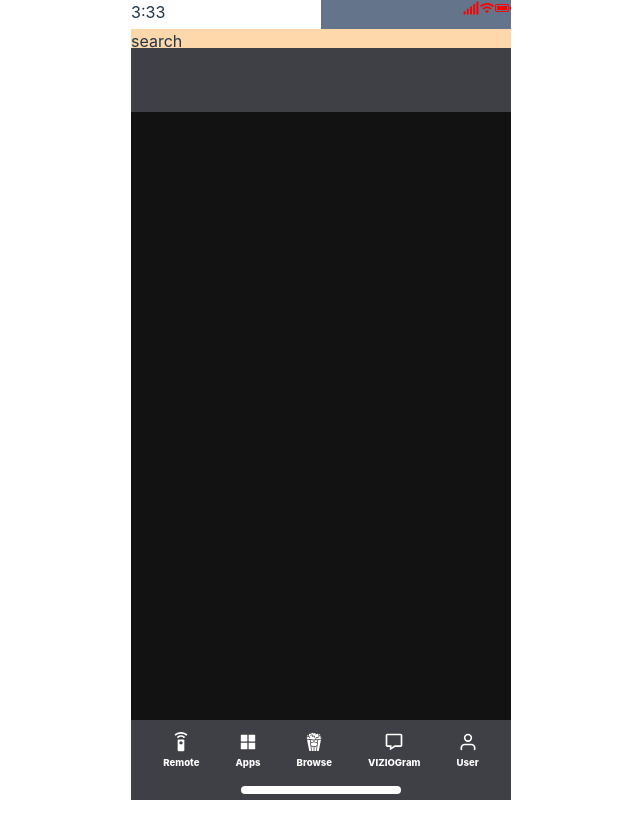
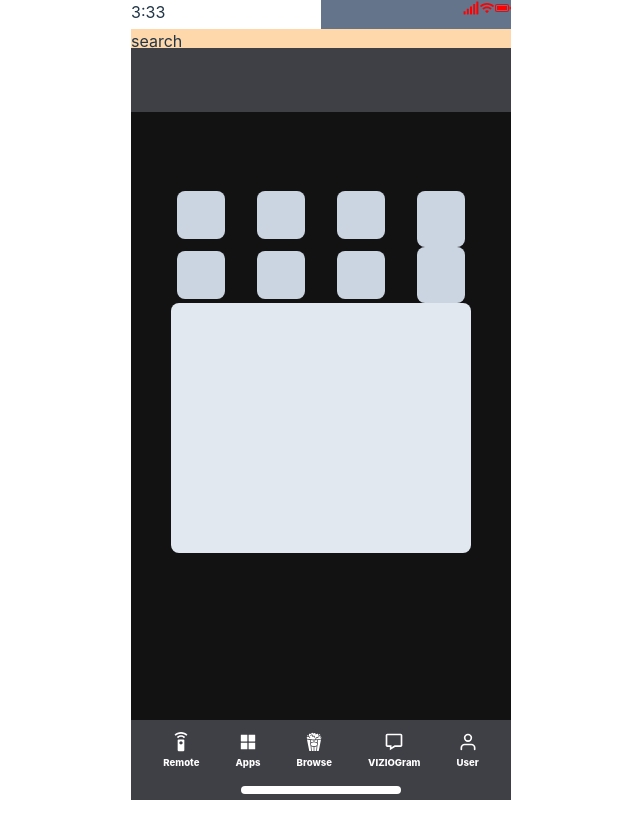
Before and after one commit to javidVeg/better-vizio-app, a React (Vite) app: page / in a window 1280 px wide. Shown: the top 838 px of the page, without its empty margins (319-959 px from the left). After the commit the page ends 800 px from the top, so only its background shows below. Built offline with nearby package versions, Linux system fonts and the light colour scheme.

Commit message:
working on buttons

```diff
--- a/src/App.tsx
+++ b/src/App.tsx
@@ -25,16 +25,33 @@ function App() {
               <FaSignal color='red' />
               <IoIosWifi color='red' />
               <BsBatteryFull color='red' />
-
-
             </div>
           </div>
           <div className='overflow-hidden h-auto bg-orange-200 flex justify-start'>search</div>
         </div>
       </header>
 
-      <body>
-
+      <body className='flex justify-center flex-col mt-[-140px]'>
+        <div className='flex flex-row justify-center gap-8'>
+          <div className='flex flex-col gap-3'>
+            <button className='w-12 h-12 bg-slate-300'></button>
+            <button className='w-12 h-12 bg-slate-300'></button>
+          </div>
+          <div className='flex flex-col gap-3'>
+            <button className='w-12 h-12 bg-slate-300'></button>
+            <button className='w-12 h-12 bg-slate-300'></button>
+          </div>
+          <div className='flex flex-col gap-3'>
+            <button className='w-12 h-12 bg-slate-300'></button>
+            <button className='w-12 h-12 bg-slate-300'></button>
+          </div>
+          <div className='flex flex-col'>
+            <button className='w-12 h-14 bg-slate-300'></button>
+            <button className='w-12 h-14 bg-slate-300'></button>
+          </div>
+        </div>
+        <div className=' rounded-lg w-[300px] h-[250px] bg-slate-200'>
+        </div>
       </body>
 
       <footer className=' h-20 w-[380px] bg-zinc-700 absolute bottom-0 flex flex-col justify-end items-center'>
@@ -44,19 +61,19 @@ function App() {
             <p className=' text-white  text-[.6rem] font-[800]'>Remote</p>
           </div>
           <div className=' flex flex-col justify-center items-center gap-1'>
-            <AiFillAppstore  size={20} color='white' />
-            <p className =' text-white  text-[.6rem] font-[800]'>Apps</p>
+            <AiFillAppstore size={20} color='white' />
+            <p className=' text-white  text-[.6rem] font-[800]'>Apps</p>
           </div>
           <div className=' flex flex-col justify-center items-center gap-1'>
             <GiPopcorn size={20} color='white' />
             <p className=' text-white  text-[.6rem] font-[800]'>Browse</p>
           </div>
           <div className=' flex flex-col justify-center items-center gap-1'>
-            <BiMessage  size={20} color='white' />
+            <BiMessage size={20} color='white' />
             <p className=' text-white  text-[.6rem] font-[800]'>VIZIOGram</p>
           </div>
           <div className=' flex flex-col justify-center items-center gap-1'>
-            <FiUser  size={20} color='white' />
+            <FiUser size={20} color='white' />
             <p className=' text-white  text-[.6rem] font-[800]'>User</p>
           </div>
         </div>
```
